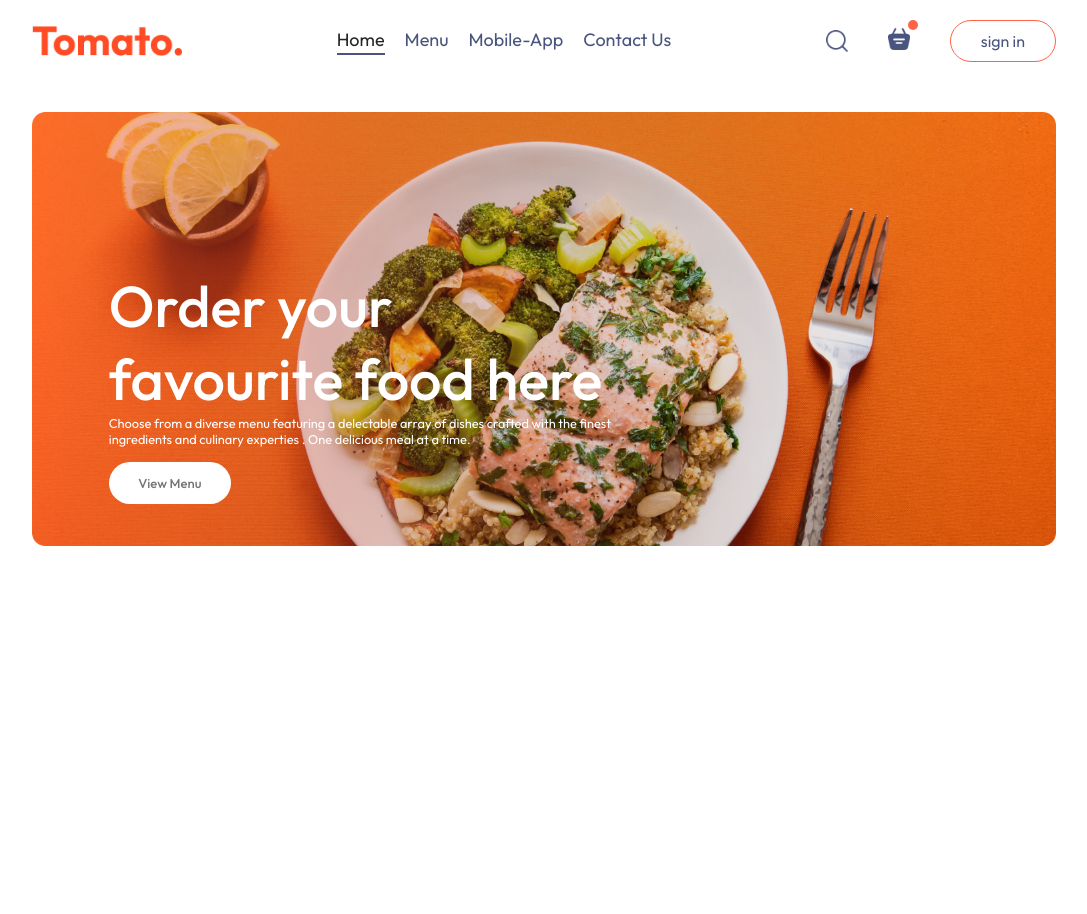
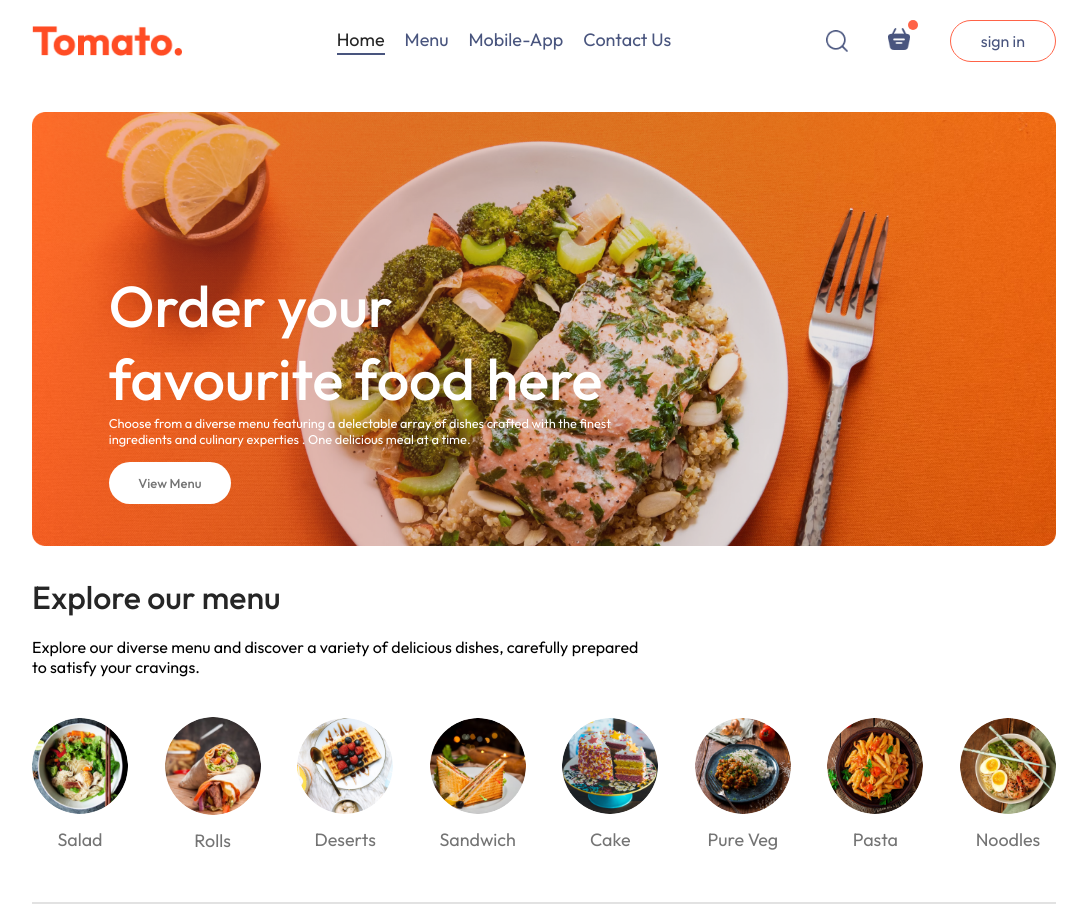
Before and after one commit to Osama-dev20/food-delivery-app, a React (Vite) app in the folder frontend/: page / in a window 1280 px wide. Shown: the whole page, without its empty margins (96-1183 px from the left). Before the commit the page ends 800 px from the top, so only its background shows below. Built offline with nearby package versions, Linux system fonts and the light colour scheme.

Commit message:
feat: build ExploreMenu section

```diff
--- /dev/null
+++ b/frontend/src/components/ExploreMenu/ExploreMenu.css
@@ -0,0 +1,60 @@
+.explore-menu{
+ display: flex;
+ flex-direction: column;
+ gap: 20px;
+}
+
+.explore-menu h1{
+ color: #262626;
+ font-weight: 500;
+}
+
+.explore-menu-text{
+ max-width: 60%;
+ columns: #808080;
+}
+
+.explore-menu-list{
+ display: flex;
+ justify-content: space-between;
+ align-items: center;
+ gap: 30px;
+ text-align: center;
+ margin: 20px 0px;
+ overflow-x: scroll;
+}
+
+.explore-menu-list {
+  scrollbar-width: none;
+}
+
+.explore-menu-list::-webkit-scrollbar {
+  display: none;
+}
+
+.explore-menu-list-item img{
+ width: 7.5vw;
+ min-width: 80px;
+ cursor: pointer;
+ border-radius: 50%;
+ transition: 0.2s;
+}
+
+.explore-menu-list-item p{
+ margin-top: 10px;
+ color: #747474;
+ font-size: max(1.4vw, 16px);
+ cursor: pointer;
+}
+
+.explore-menu hr{
+ margin: 10px 0px;
+ height: 2px;
+ background-color: #e2e2e2;
+ border: none;
+}
+
+.explore-menu-list-item .acive{
+ border: 4px solid tomato;
+ padding: 2px;
+}
--- /dev/null
+++ b/frontend/src/components/ExploreMenu/ExploreMenu.jsx
@@ -0,0 +1,29 @@
+import "./ExploreMenu.css"
+import { menu_list } from "../../assets/frontend_assets/assets"
+
+const ExploreMenu = ({category , setCategory}) => {
+  return (
+    <div className="explore-menu" id="explore-menu">
+      <h1>Explore our menu</h1>
+
+      <p className="explore-menu-text">
+        Explore our diverse menu and discover a variety of delicious dishes,
+         carefully prepared to satisfy your cravings.
+      </p>
+
+      <div className="explore-menu-list">
+        {menu_list.map( (item ,index) => {
+           return(
+            <div onClick={ () => {setCategory(prev=>prev===item.menu_name?"All":item.menu_name)}} key={index} className="explore-menu-list-item">
+               <img className={category === item.menu_name?"acive":""} src= {item.menu_image} alt=""/>
+               <p>{item.menu_name}</p>
+            </div>
+           )
+        })}
+      </div>
+     <hr />
+    </div>
+  )
+}
+
+export default ExploreMenu
--- a/frontend/src/pages/Home/Home.jsx
+++ b/frontend/src/pages/Home/Home.jsx
@@ -1,10 +1,15 @@
 import "./Home.css"
 import Header from "../../components/Hero/Hero"
+import ExploreMenu from "../../components/ExploreMenu/ExploreMenu"
+import { useState } from "react"
 
 const Home = () => {
+
+  const [category, setCategory] = useState("All")
   return (
     <div>
       <Header />
+      <ExploreMenu  category={category} setCategory={setCategory}/>
     </div>
   )
 }
```
